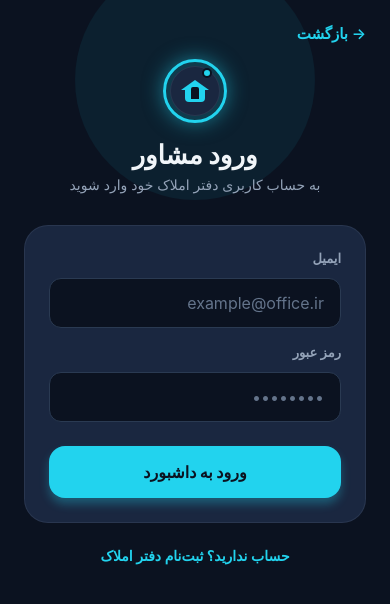
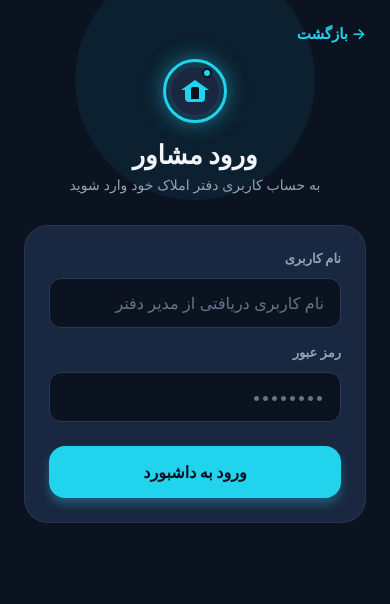
Before and after one commit to arshiabrzgr2301-cell/nama-app, a React Native app: screen /Login in a window 390 px wide. Shown: the top 604 px of the page. Built offline with nearby package versions, Linux system fonts and the light colour scheme; no server answers.

Commit message:
Replace email signup login UI with username-only login

```diff
--- a/src/screens/LoginScreen.tsx
+++ b/src/screens/LoginScreen.tsx
@@ -24,45 +24,24 @@ type Props = {
 };
 
 export default function LoginScreen({ navigation }: Props) {
-  const [email, setEmail] = useState('');
+  const [username, setUsername] = useState('');
   const [password, setPassword] = useState('');
   const [loading, setLoading] = useState(false);
 
   const handleLogin = async () => {
-    if (!email.trim() || !password) {
+    if (!username.trim() || !password) {
       Alert.alert('خطا', 'لطفاً ایمیل و رمز عبور را وارد کنید.');
       return;
     }
     setLoading(true);
     try {
-      const res = await api.login(email.trim(), password);
+      const res = await api.login(username.trim(), password);
       await saveToken(res.token);
       await saveRefreshToken(res.refreshToken);
       await saveUser(res.user);
       navigation.replace('Dashboard');
     } catch (e: any) {
-      if (e.code === 'email_not_confirmed') {
-        Alert.alert(
-          'ایمیل هنوز تأیید نشده',
-          'برای فعال شدن حساب، لینک تأیید ارسال‌شده به ایمیلتان را باز کنید. اگر ایمیل را پیدا نمی‌کنید، می‌توانید دوباره ارسالش کنید.',
-          [
-            {
-              text: 'ارسال مجدد ایمیل',
-              onPress: async () => {
-                try {
-                  await api.resendSignupConfirmation(email.trim());
-                  Alert.alert('ارسال شد', 'درخواست ارسال مجدد ثبت شد. پوشه Inbox و Spam ایمیل را بررسی کنید.');
-                } catch (error: any) {
-                  Alert.alert('ارسال ناموفق', error?.message || 'ارسال ایمیل تأیید انجام نشد. کمی بعد دوباره تلاش کنید.');
-                }
-              },
-            },
-            { text: 'باشه', style: 'cancel' },
-          ],
-        );
-      } else {
-        Alert.alert('ورود ناموفق', e.message || 'ارتباط با سرور برقرار نشد. لطفاً دوباره تلاش کنید.');
-      }
+      Alert.alert('ورود ناموفق', e.message || 'نام کاربری یا رمز عبور نادرست است.');
     } finally {
       setLoading(false);
     }
@@ -93,14 +72,13 @@ export default function LoginScreen({ navigation }: Props) {
           </View>
 
           <View style={styles.card}>
-            <Text style={styles.label}>ایمیل</Text>
+            <Text style={styles.label}>نام کاربری</Text>
             <TextInput
               style={styles.input}
-              value={email}
-              onChangeText={setEmail}
-              placeholder="example@office.ir"
+              value={username}
+              onChangeText={setUsername}
+              placeholder="نام کاربری دریافتی از مدیر دفتر"
               placeholderTextColor={colors.textMuted}
-              keyboardType="email-address"
               autoCapitalize="none"
               textAlign="right"
             />
@@ -130,9 +108,6 @@ export default function LoginScreen({ navigation }: Props) {
             </TouchableOpacity>
           </View>
 
-          <TouchableOpacity onPress={() => navigation.navigate('Register')}>
-            <Text style={styles.link}>حساب ندارید؟ ثبت‌نام دفتر املاک</Text>
-          </TouchableOpacity>
 
         </ScrollView>
       </KeyboardAvoidingView>
```
